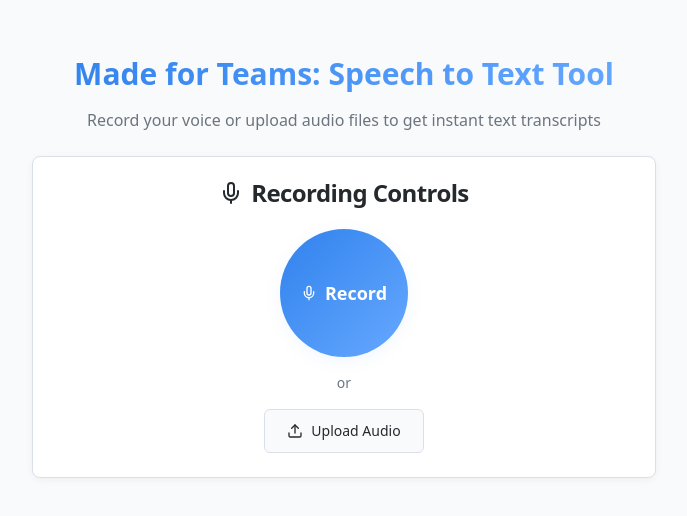
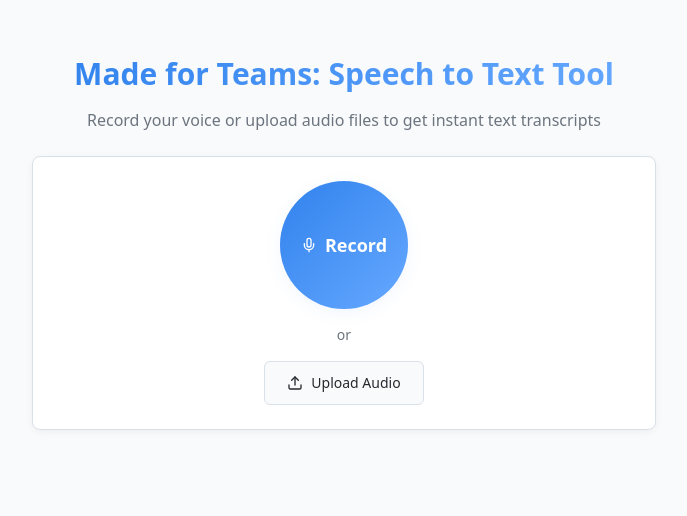
Before and after one commit to chicomlopes/talk-and-type-team, a React (Vite) app: page / in a window 1280 px wide. Shown: the top 516 px of the page, without its empty margins (296-983 px from the left). Built offline with nearby package versions, Linux system fonts and the light colour scheme.

Commit message:
Remove "Recording Controls" title
Removed the "Recording Controls" title from the voice recorder component.

```diff
--- a/src/components/VoiceRecorder.tsx
+++ b/src/components/VoiceRecorder.tsx
@@ -255,13 +255,7 @@ const VoiceRecorder: React.FC<VoiceRecorderProps> = () => {
 
       {/* Recording Controls */}
       <Card className="shadow-card">
-        <CardHeader className="text-center">
-          <CardTitle className="flex items-center justify-center gap-2">
-            {isRecording ? <MicOff className="text-recording" /> : <Mic />}
-            Recording Controls
-          </CardTitle>
-        </CardHeader>
-        <CardContent className="space-y-6">
+        <CardContent className="space-y-6 pt-6">
           <div className="flex flex-col items-center space-y-4">
             {/* Recording Timer */}
             {(isRecording || recordingTime > 0) && (
```
